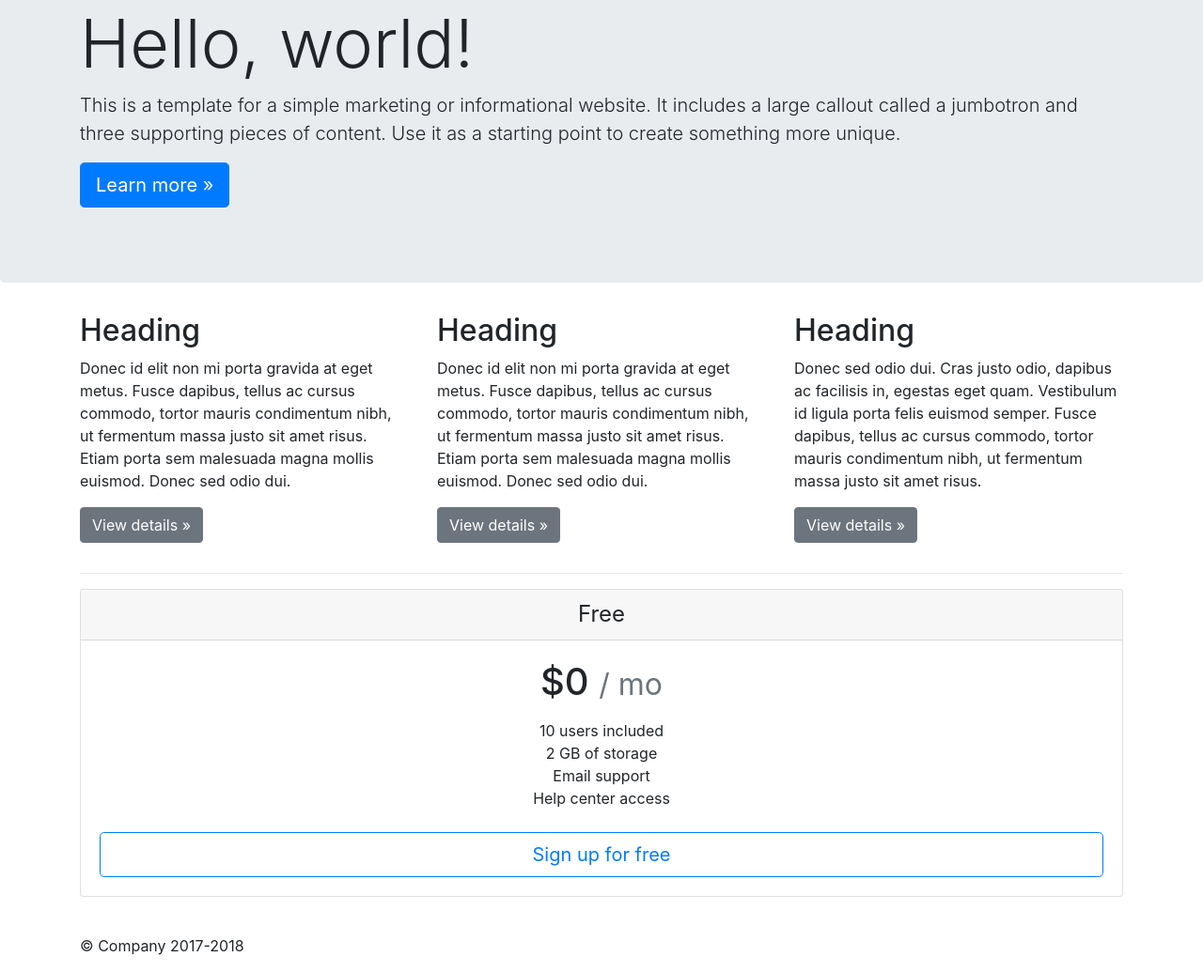
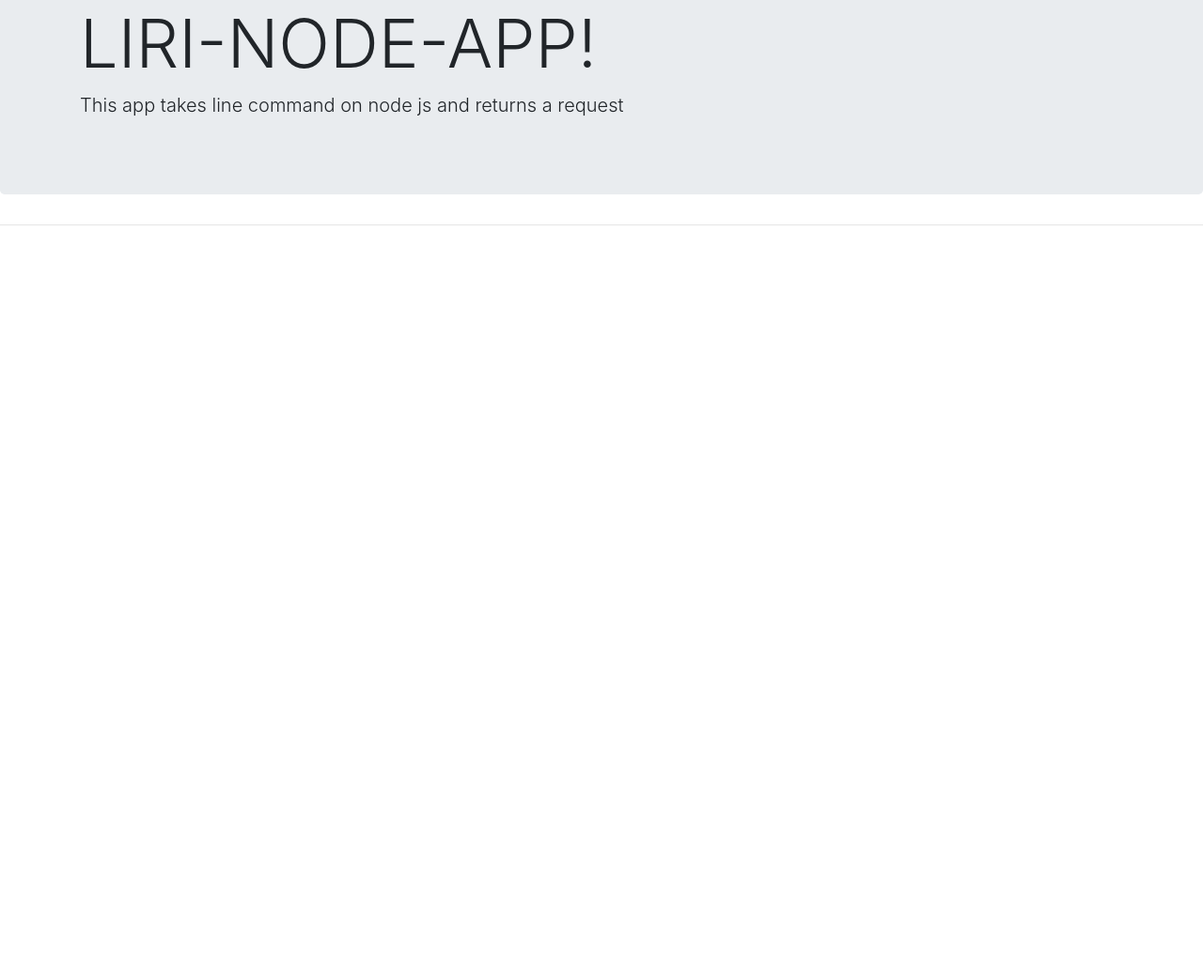
Before and after one commit to rsaez/liri-bot, a website: page index.html in a window 1280 px wide. Shown: the part 117-1152 px from the top of the page at 94% size. After the commit the page ends 800 px from the top, so only its background shows below. Drawn offline with nearby package versions, Linux system fonts and the light colour scheme.

Commit message:
created liri js

```diff
--- a/assets/javascript/app.js
+++ b/assets/javascript/app.js
@@ -0,0 +1 @@
+// declare variables
--- a/index.html
+++ b/index.html
@@ -10,7 +10,7 @@
   <!-- Set favicon -->
   <!-- <link rel="icon" href="https://getbootstrap.com/favicon.ico"> -->
 
-  <title>Jumbotron Template for Bootstrap</title>
+  <title>Liri-Node-App</title>
 
   <!-- reset CSS -->
   <link rel="stylesheet" type="text/css" href="./assets/css/reset.css">
@@ -63,58 +63,42 @@
     <!-- Main jumbotron for a primary marketing message or call to action -->
     <div class="jumbotron">
       <div class="container">
-        <h1 class="display-3">Hello, world!</h1>
-        <p class="lead">This is a template for a simple marketing or informational website. It includes a large callout called a jumbotron and three supporting pieces of content. Use it as a starting point to create something more unique.</p>
-        <p><a class="btn btn-primary btn-lg" href="https://getbootstrap.com/docs/4.0/examples/jumbotron/#" role="button">Learn more »</a></p>
+        <h1 class="display-3">LIRI-NODE-APP!</h1>
+        <p class="lead">This app takes line command on node js and returns a request</p>
+        <!--<p><a class="btn btn-primary btn-lg" href="https://getbootstrap.com/docs/4.0/examples/jumbotron/#" role="button">Learn more »</a></p>-->
       </div>
     </div>
 
     <div class="container container-fluid">
       <!-- Example row of columns -->
-      <div class="row">
-        <div class="col-md-4">
-          <h2>Heading</h2>
-          <p>Donec id elit non mi porta gravida at eget metus. Fusce dapibus, tellus ac cursus commodo, tortor mauris condimentum nibh, ut fermentum massa justo sit amet risus. Etiam porta sem malesuada magna mollis euismod. Donec sed odio dui. </p>
-          <p><a class="btn btn-secondary" href="https://getbootstrap.com/docs/4.0/examples/jumbotron/#" role="button">View details »</a></p>
-        </div>
-        <div class="col-md-4">
-          <h2>Heading</h2>
-          <p>Donec id elit non mi porta gravida at eget metus. Fusce dapibus, tellus ac cursus commodo, tortor mauris condimentum nibh, ut fermentum massa justo sit amet risus. Etiam porta sem malesuada magna mollis euismod. Donec sed odio dui. </p>
-          <p><a class="btn btn-secondary" href="https://getbootstrap.com/docs/4.0/examples/jumbotron/#" role="button">View details »</a></p>
-        </div>
-        <div class="col-md-4">
-          <h2>Heading</h2>
-          <p>Donec sed odio dui. Cras justo odio, dapibus ac facilisis in, egestas eget quam. Vestibulum id ligula porta felis euismod semper. Fusce dapibus, tellus ac cursus commodo, tortor mauris condimentum nibh, ut fermentum massa justo sit amet risus.</p>
-          <p><a class="btn btn-secondary" href="https://getbootstrap.com/docs/4.0/examples/jumbotron/#" role="button">View details »</a></p>
-        </div>
+      <!--<div class="row">-->
+        <!--<div class="col-md-4">-->
+          <!--<h2>Heading</h2>-->
+          <!--<p>Donec id elit non mi porta gravida at eget metus. Fusce dapibus, tellus ac cursus commodo, tortor mauris condimentum nibh, ut fermentum massa justo sit amet risus. Etiam porta sem malesuada magna mollis euismod. Donec sed odio dui. </p>-->
+          <!--<p><a class="btn btn-secondary" href="https://getbootstrap.com/docs/4.0/examples/jumbotron/#" role="button">View details »</a></p>-->
+        <!--</div>-->
+        <!--<div class="col-md-4">-->
+          <!--<h2>Heading</h2>-->
+          <!--<p>Donec id elit non mi porta gravida at eget metus. Fusce dapibus, tellus ac cursus commodo, tortor mauris condimentum nibh, ut fermentum massa justo sit amet risus. Etiam porta sem malesuada magna mollis euismod. Donec sed odio dui. </p>-->
+          <!--<p><a class="btn btn-secondary" href="https://getbootstrap.com/docs/4.0/examples/jumbotron/#" role="button">View details »</a></p>-->
+        <!--</div>-->
+        <!--<div class="col-md-4">-->
+          <!--<h2>Heading</h2>-->
+          <!--<p>Donec sed odio dui. Cras justo odio, dapibus ac facilisis in, egestas eget quam. Vestibulum id ligula porta felis euismod semper. Fusce dapibus, tellus ac cursus commodo, tortor mauris condimentum nibh, ut fermentum massa justo sit amet risus.</p>-->
+          <!--<p><a class="btn btn-secondary" href="https://getbootstrap.com/docs/4.0/examples/jumbotron/#" role="button">View details »</a></p>-->
+        <!--</div>-->
       </div>
 
       <hr>
 
-      <div class="card-deck mb-3 text-center">
-        <div class="card mb-4 box-shadow">
-          <div class="card-header">
-            <h4 class="my-0 font-weight-normal">Free</h4>
-          </div>
-          <div class="card-body">
-            <h1 class="card-title pricing-card-title">$0 <small class="text-muted">/ mo</small></h1>
-            <ul class="list-unstyled mt-3 mb-4">
-              <li>10 users included</li>
-              <li>2 GB of storage</li>
-              <li>Email support</li>
-              <li>Help center access</li>
-            </ul>
-            <button type="button" class="btn btn-lg btn-block btn-outline-primary">Sign up for free</button>
-          </div>
-        </div>
-      </div> <!-- End of Card Deck -->
+
 
     </div> <!-- End of Container -->
 
   </main>
 
   <footer class="container">
-    <p>© Company 2017-2018</p>
+    <p></p>
   </footer>
 
   <!-- Bootstrap CDN & JavaScript
--- /dev/null
+++ b/liri.js
@@ -0,0 +1,3 @@
+require("dotenv").config();
+var spotify = new Spotify(keys.spotify);
+var client = new Twitter(keys.twitter);
--- /dev/null
+++ b/random.txt
@@ -0,0 +1 @@
+spotify-this-song,"I Want it That Way"
```
Also changed, not shown: keys.js (added, +13 -0 lines), package.json (added, +26 -0 lines), 2 other files.
